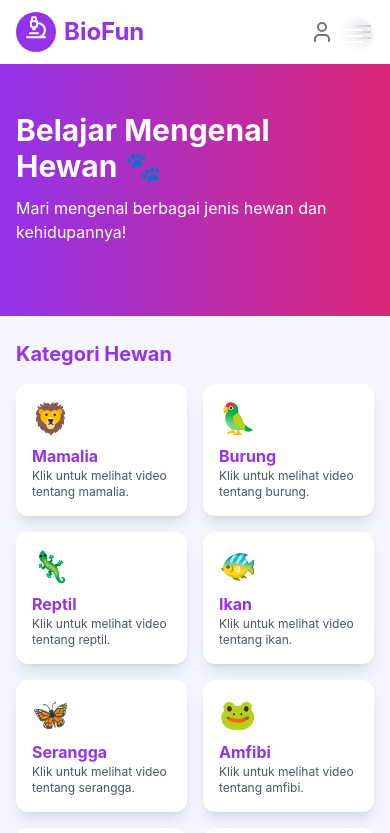
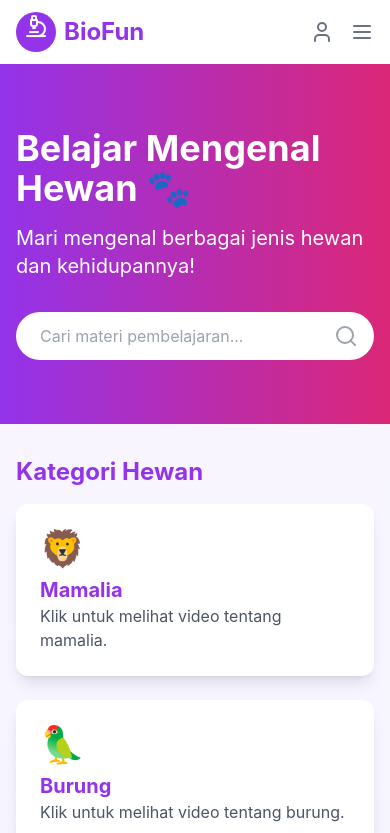
Before and after one commit to Ediw7/biofun, a React (Create React App) app: page /belajar-hewan in a window 390 px wide. Shown: the top 833 px of the page. Built offline with nearby package versions, Linux system fonts and the light colour scheme.

Commit message:
responsive belajar hewan

```diff
--- a/src/pages/BelajarHewan.js
+++ b/src/pages/BelajarHewan.js
@@ -1,13 +1,11 @@
-import React, { useState, useEffect } from 'react';
-import { Search, Menu, X } from 'lucide-react';
+import React, { useEffect } from 'react';
+import { Search } from 'lucide-react';
 import { useNavigate } from 'react-router-dom';
 import AOS from 'aos';
 import 'aos/dist/aos.css';
 
 const BelajarHewan = () => {
-  const navigate = useNavigate();
-  const [isMobileMenuOpen, setIsMobileMenuOpen] = useState(false);
-  const [searchQuery, setSearchQuery] = useState('');
+const navigate = useNavigate();
 
   useEffect(() => {
     AOS.init({
@@ -16,13 +14,9 @@ const BelajarHewan = () => {
     });
   }, []);
 
-  const handleCategoryClick = (categoryId) => {
+  const handleCategoryClick = () => {
     navigate('/hewan-mamalia');
     window.scrollTo(0, 0);
-  };
-
-  const toggleMobileMenu = () => {
-    setIsMobileMenuOpen(!isMobileMenuOpen);
   };
 
   const categories = [
@@ -38,65 +32,23 @@ const BelajarHewan = () => {
     { id: 'endangered', name: 'Hewan Terancam Punah', icon: '🦏' },
   ];
 
-  const handleSearchChange = (e) => {
-    setSearchQuery(e.target.value);
-  };
-
-  const filteredCategories = categories.filter(category =>
-    category.name.toLowerCase().includes(searchQuery.toLowerCase())
-  );
-
   return (
-    <div className="min-h-screen bg-gradient-to-b from-purple-50 to-blue-50 overflow-x-hidden">
-      {/* Mobile Menu Toggle */}
-      <div className="md:hidden fixed top-4 right-4 z-50">
-        <button
-          onClick={toggleMobileMenu}
-          className="bg-white/20 backdrop-blur rounded-full p-2"
-        >
-          {isMobileMenuOpen ? <X className="text-white" /> : <Menu className="text-white" />}
-        </button>
-      </div>
-
-      {/* Mobile Sidebar Menu */}
-      {isMobileMenuOpen && (
-        <div className="fixed inset-0 bg-gradient-to-r from-purple-600 to-pink-600 z-40 p-6 pt-20 md:hidden overflow-y-auto">
-          <div className="space-y-4">
-            <div className="text-center mb-6">
-              <h2 className="text-3xl font-bold text-white mb-2">Belajar Hewan</h2>
-              <p className="text-white/80">Jelajahi Dunia Hewan</p>
-            </div>
-            <div className="relative mb-4">
-              <input
-                type="text"
-                placeholder="Cari kategori hewan..."
-                value={searchQuery}
-                onChange={handleSearchChange}
-                className="w-full px-4 py-2 rounded-full text-gray-800 focus:outline-none focus:ring-2 focus:ring-purple-300"
-              />
-              <Search className="absolute right-4 top-3 text-gray-400" />
-            </div>
-          </div>
-        </div>
-      )}
-
+    <div className="min-h-screen bg-gradient-to-b from-purple-50 to-blue-50">
       {/* Hero Section */}
-      <div className="bg-gradient-to-r from-purple-600 to-pink-600 text-white py-12 md:py-16">
+      <div className="bg-gradient-to-r from-purple-600 to-pink-600 text-white py-16">
         <div className="container mx-auto px-4">
-          <h1 className="text-3xl md:text-5xl font-bold mb-3 md:mb-4" data-aos="fade-right">
+          <h1 className="text-4xl md:text-5xl font-bold mb-4" data-aos="fade-right">
             Belajar Mengenal Hewan 🐾
           </h1>
-          <p className="text-base md:text-xl mb-6 md:mb-8" data-aos="fade-left" data-aos-delay="200">
+          <p className="text-xl mb-8" data-aos="fade-left" data-aos-delay="200">
             Mari mengenal berbagai jenis hewan dan kehidupannya!
           </p>
 
           {/* Search Bar */}
-          <div className="relative max-w-2xl hidden md:block" data-aos="fade-up" data-aos-delay="400">
+          <div className="relative max-w-2xl" data-aos="fade-up" data-aos-delay="400">
             <input
               type="text"
               placeholder="Cari materi pembelajaran..."
-              value={searchQuery}
-              onChange={handleSearchChange}
               className="w-full px-6 py-3 rounded-full text-gray-800 focus:outline-none focus:ring-2 focus:ring-purple-300"
             />
             <Search className="absolute right-4 top-3 text-gray-400" />
@@ -105,23 +57,21 @@ const BelajarHewan = () => {
       </div>
 
       {/* Category Filters */}
-      <div className="container mx-auto px-4 py-6 md:py-8">
-        <h2 className="text-xl md:text-2xl font-bold mb-4 text-purple-600" data-aos="fade-right">
+      <div className="container mx-auto px-4 py-8">
+        <h2 className="text-2xl font-bold mb-4 text-purple-600" data-aos="fade-right">
           Kategori Hewan
         </h2>
-        <div className="grid grid-cols-2 md:grid-cols-2 lg:grid-cols-3 gap-4 md:gap-6">
-          {filteredCategories.map((category) => (
+        <div className="grid grid-cols-1 md:grid-cols-2 lg:grid-cols-3 gap-6">
+          {categories.map((category) => (
             <div
               key={category.id}
-              className="bg-white rounded-xl p-4 md:p-6 shadow-lg hover:shadow-xl transition-shadow duration-200 cursor-pointer"
+              className="bg-white rounded-xl p-6 shadow-lg hover:shadow-xl transition-shadow duration-200 cursor-pointer"
               data-aos="zoom-in"
               onClick={() => handleCategoryClick(category.id)}
             >
-              <div className="text-3xl md:text-4xl mb-2">{category.icon}</div>
-              <h3 className="text-base md:text-xl font-bold text-purple-600">{category.name}</h3>
-              <p className="text-xs md:text-sm text-gray-600">
-                Klik untuk melihat video tentang {category.name.toLowerCase()}.
-              </p>
+              <div className="text-4xl mb-2">{category.icon}</div>
+              <h3 className="text-xl font-bold text-purple-600">{category.name}</h3>
+              <p className="text-gray-600">Klik untuk melihat video tentang {category.name.toLowerCase()}.</p>
             </div>
           ))}
         </div>
```
